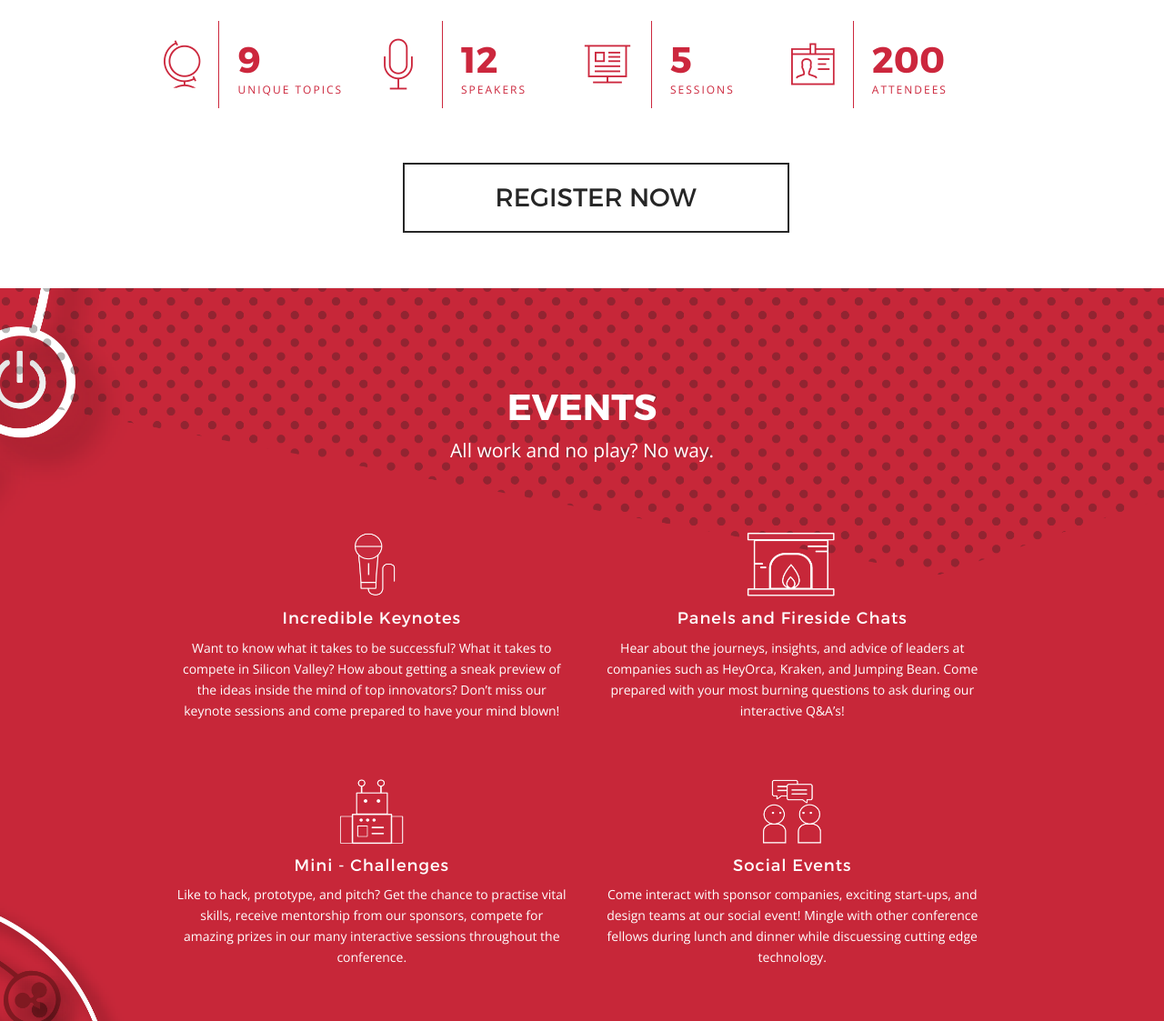
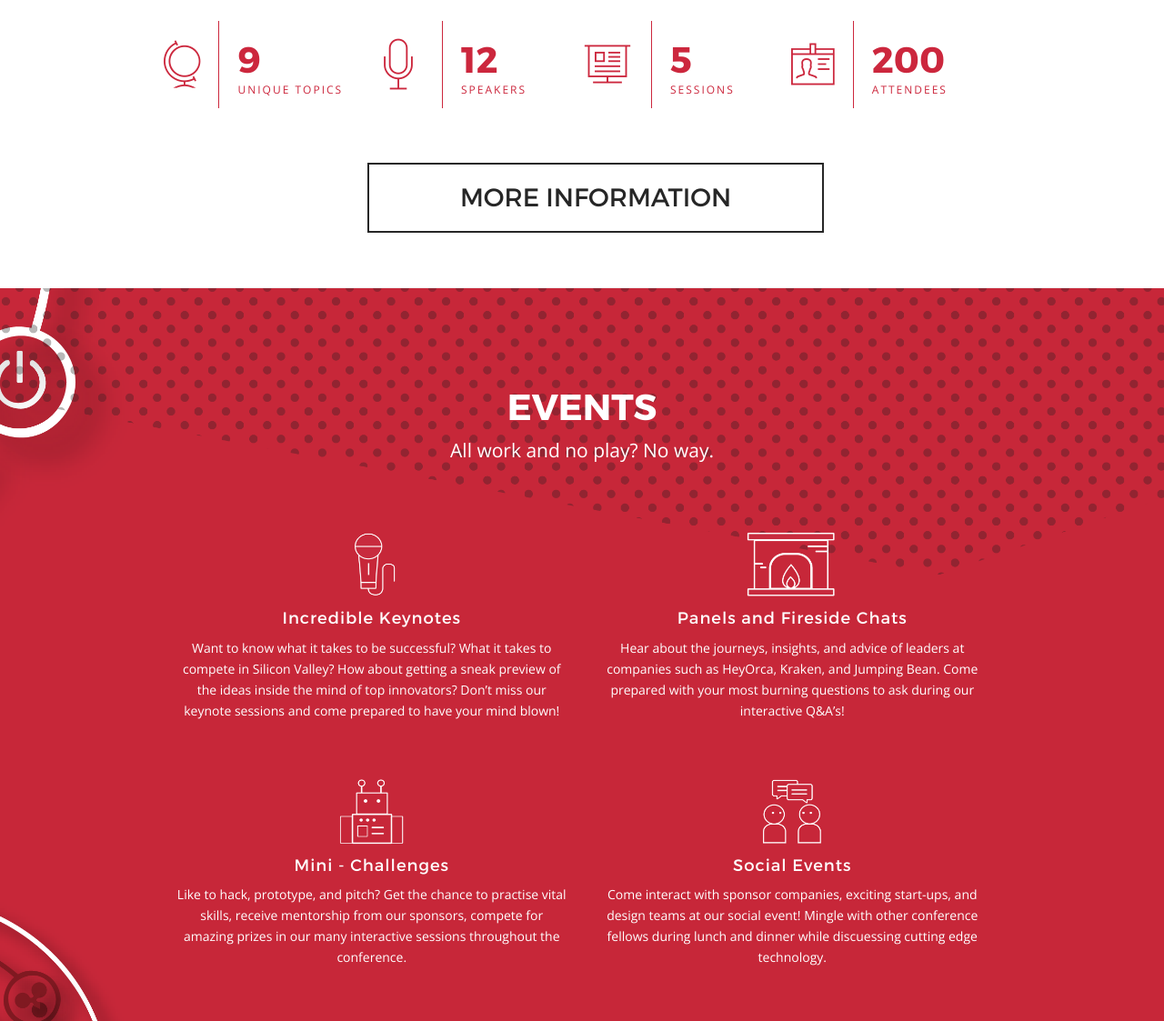
Before and after one commit to andrewnash/CUTC-Website, a plain HTML site: page index.html in a window 1280 px wide. Shown: the part 1237-2360 px from the top of the page at 91% size. Drawn offline with nearby package versions, Linux system fonts and the light colour scheme; some packages are replaced by stand-ins of ours.

Commit message:
Fixed Register Button and Updated Sponsors to Current Date

```diff
--- a/index.html
+++ b/index.html
@@ -203,7 +203,7 @@
                         <div class="container">
                             <div class="row">
                                 <div class="col-lg-12 text-center">
-                                    <a class="button button-big button-line-dark html-popup" href="https://www.facebook.com/cutc2018/">register now</a>
+                                     <a class="button button-big button-line-dark" href="https://www.facebook.com/cutc2018/">more information</a>
                                 </div>
                             </div>
                         </div>
@@ -743,7 +743,7 @@
                         <div id="sponsors" style="display: flex; justify-content: center; align-items: center;">
                             <div class="sponsor">
                                 <br>
-                                <a href="https://www.nlcu.com/Home/"> <img class="img-responsive" src="img/cu_generic_eng_vert_col-2.jpg" alt="Credit" height="180px" width="275px" style="padding-left: 40px; padding-top: 10px "></a>
+<!--                                 <a href="https://www.nlcu.com/Home/"> <img class="img-responsive" src="img/cu_generic_eng_vert_col-2.jpg" alt="Credit" height="180px" width="275px" style="padding-left: 40px; padding-top: 10px "></a> -->
                                 <a href="http://www.ieeecanadianfoundation.org/EN/"> <img class="img-responsive" src="img/icf_logo_en.gif" alt="IEEE" height="100px" width="300px" style="padding-top: 25px; padding-left: 30px;"></a><br>
                             </div>
                         </div>
```
